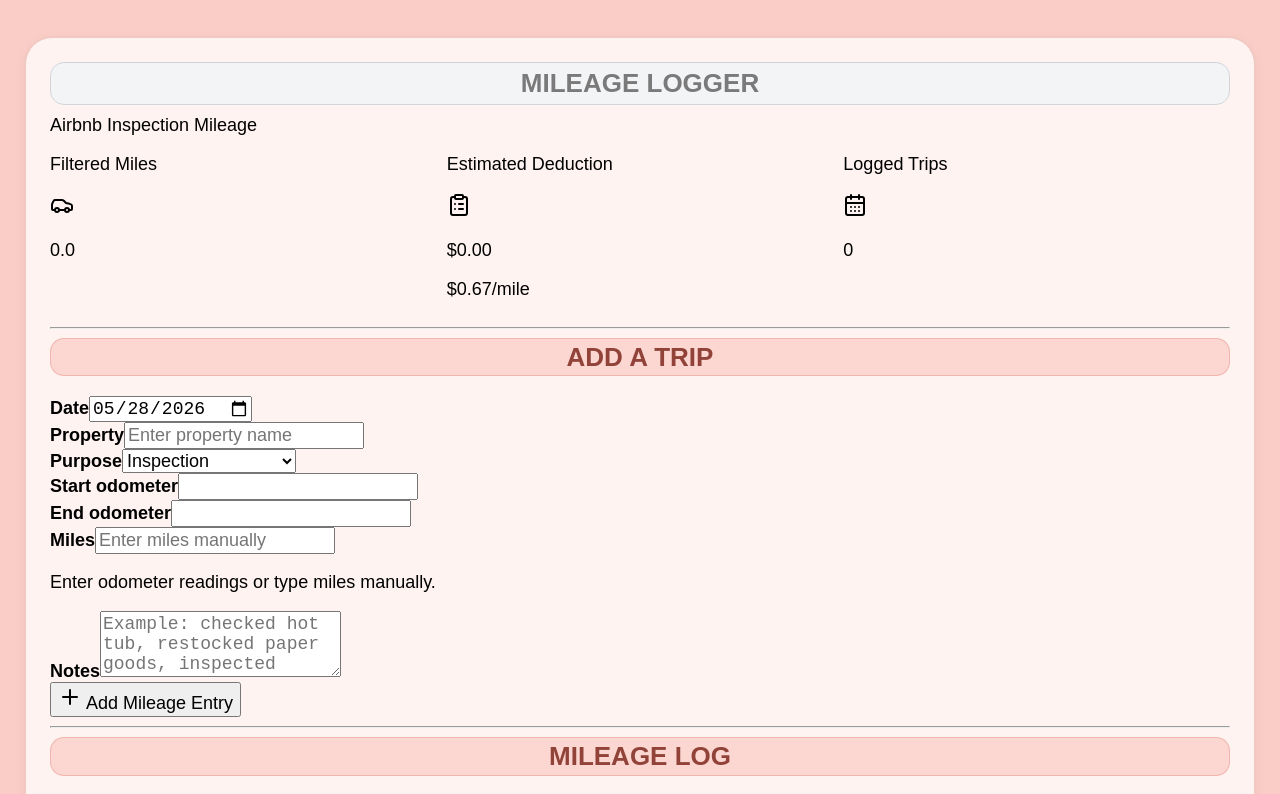
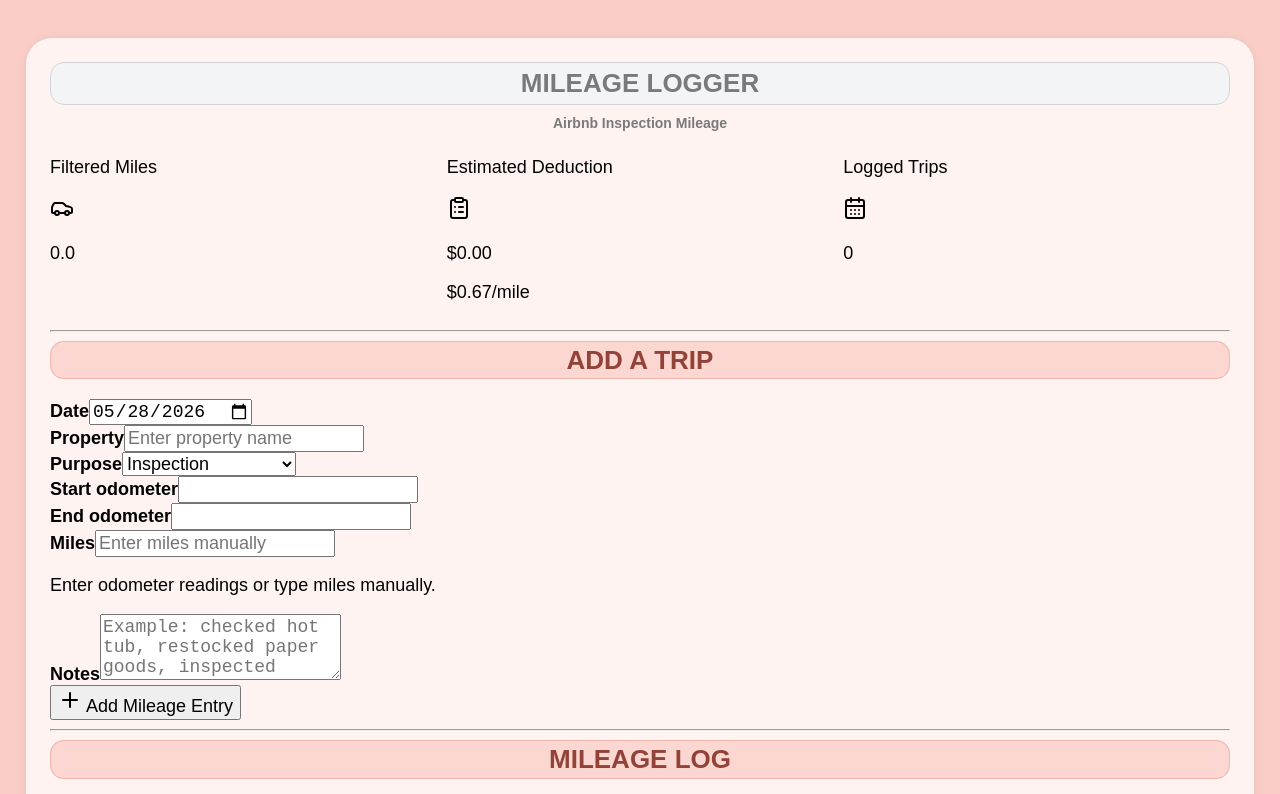
Before and after one commit to howmanymilestohome/airbnb-mileage-logger, a React (Vite) app: page / in a window 1280 px wide. Shown: the top 794 px of the page. Built offline with nearby package versions, Linux system fonts and the light colour scheme.

Commit message:
Update index.css

```diff
--- a/src/index.css
+++ b/src/index.css
@@ -101,3 +101,11 @@ h2 {
   padding: 6px 10px;
   font-weight: 700;
 }
+
+.inspection-subtitle {
+  text-align: center;
+  font-size: 14px;
+  font-weight: 600;
+  color: #7a7a7a;
+  margin-bottom: 8px;
+}
```
